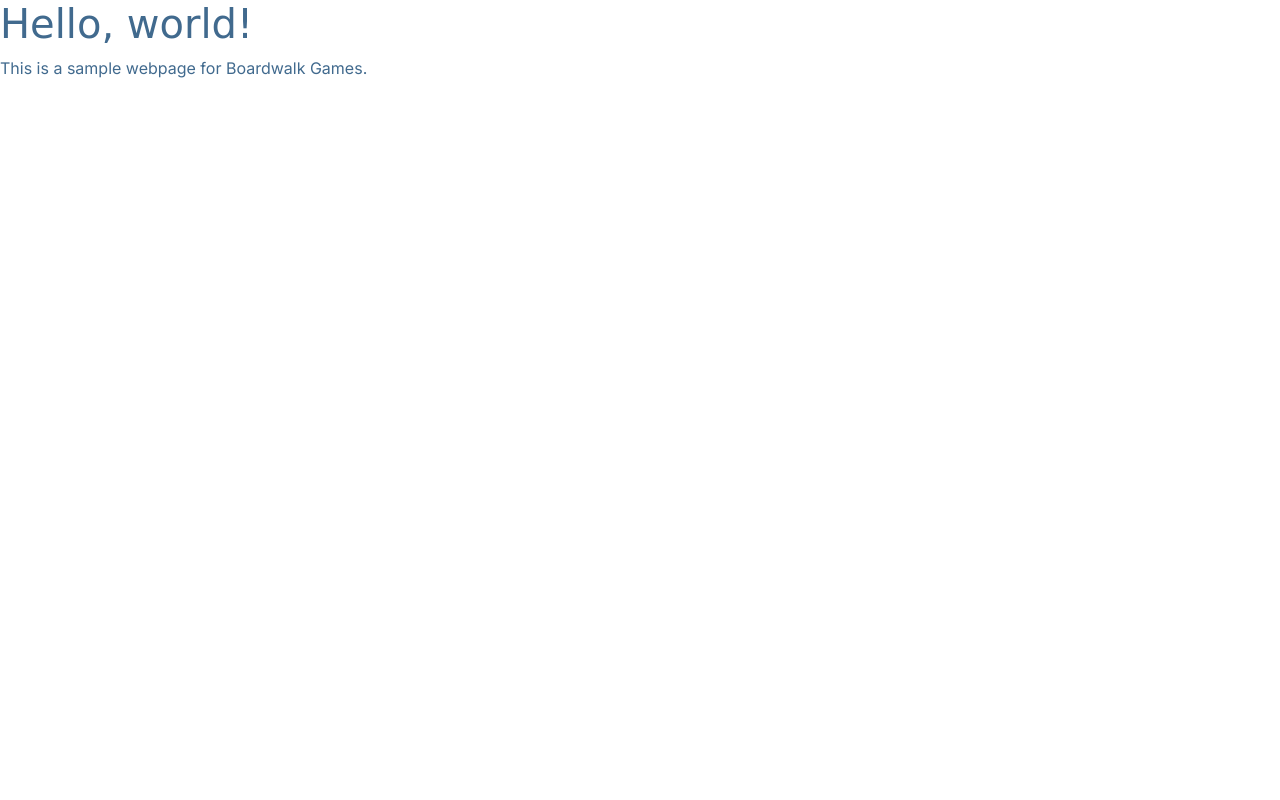
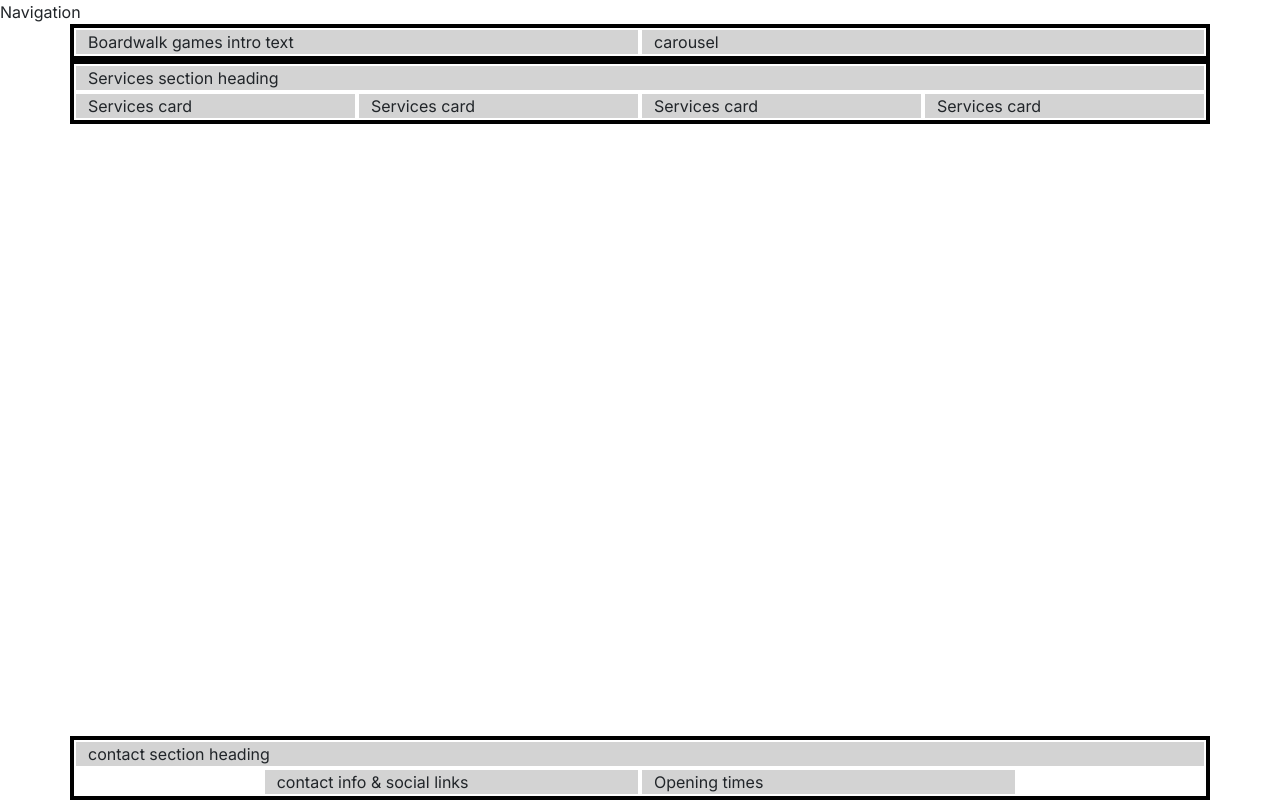
Before and after one commit to Djzngo/boardwalk-games, a plain HTML site: page index.html in a window 1280 px wide. Drawn offline with nearby package versions, Linux system fonts and the light colour scheme; a web font is replaced by a local one.

Commit message:
Added multiple sections to index.html

```diff
--- a/assets/styles/style.css
+++ b/assets/styles/style.css
@@ -29,3 +29,15 @@
 .sub-heading-color {
     color: var(--highlight-color);
 }
+
+/* CSS testing */
+
+.container,
+.row {
+    border: 2px solid black;
+}
+
+.col-12 {
+    border: 2px solid white;
+    background-color: lightgray;
+}
--- a/index.html
+++ b/index.html
@@ -1,20 +1,68 @@
 <!DOCTYPE html>
 <html lang="en">
+
 <head>
     <meta charset="UTF-8">
     <meta name="viewport" content="width=device-width, initial-scale=1.0">
-    <title>Boardwalk Games</title>
+    <meta name="description" content="boardwalk-games, board games, ultimate retreat">
+
+    <!-- favicons generated by favicon.io -->
+    <link rel="apple-touch-icon" sizes="180x180" href="assets/images/apple-touch-icon.png">
+    <link rel="icon" type="image/png" sizes="32x32" href="assets/images/favicon-32x32.png">
+    <link rel="icon" type="image/png" sizes="16x16" href="assets/images/favicon-16x16.png">
+
+    <title>Boardwalk Games | Home</title>
     <!-- Bootstrap CSS -->
-    <link href="https://cdn.jsdelivr.net/npm/bootstrap@5.3.8/dist/css/bootstrap.min.css" rel="stylesheet" integrity="sha384-sRIl4kxILFvY47J16cr9ZwB07vP4J8+LH7qKQnuqkuIAvNWLzeN8tE5YBujZqJLB" crossorigin="anonymous">
+    <link href="https://cdn.jsdelivr.net/npm/bootstrap@5.3.8/dist/css/bootstrap.min.css" rel="stylesheet"
+        integrity="sha384-sRIl4kxILFvY47J16cr9ZwB07vP4J8+LH7qKQnuqkuIAvNWLzeN8tE5YBujZqJLB" crossorigin="anonymous">
     <!-- Stylesheet -->
     <link rel="stylesheet" href="assets/styles/style.css">
 </head>
-<body>
-    <h1>Hello, world!</h1>
-    <p class="sub-heading-color">This is a sample webpage for Boardwalk Games.</p>
+
+<body class="d-flex flex-column min-vh-100">
+    <!-- Navigation -->
+    <div>Navigation</div>
+    <header class="container">
+        <div class="row">
+            <div class="col-12 col-xl-6">Boardwalk games intro text</div>
+            <div class="col-12 col-xl-6">carousel</div>
+        </div>
+    </header>
+
+    <!-- main element to hold all key sections of the home page. not part of the grid structure -->
+    <main>
+        <!-- Services section -->
+        <section class="container">
+            <div class="row">
+                <div class="col-12">Services section heading</div>
+                <div class="col-12 col-md-6 col-xl-3">Services card</div>
+                <div class="col-12 col-md-6 col-xl-3">Services card</div>
+                <div class="col-12 col-md-6 col-xl-3">Services card</div>
+                <div class="col-12 col-md-6 col-xl-3">Services card</div>
+            </div>
+        </section>
+    </main>
+
+    <!-- Footer / Contact -->
+     <!-- mt-auto added to push footer to the bottom of the page-->
+    <footer class="mt-auto">
+        <div class="container">
+            <div class="row justify-content-center">
+                <div class="col-12">contact section heading</div>
+                <!-- Contact info -->
+                <div class="col-12 col-md-6 col-xl-4">contact info & social links</div>
+                <!-- Opening times -->
+                <div class="col-12 col-md-6 col-xl-4">Opening times</div>
+            </div>
+        </div>
+    </footer>
     <!-- Font Awesome kit -->
     <script src="https://kit.fontawesome.com/68e4433a11.js" crossorigin="anonymous"></script>
+
     <!-- Bootstrap js -->
-    <script src="https://cdn.jsdelivr.net/npm/bootstrap@5.3.8/dist/js/bootstrap.bundle.min.js" integrity="sha384-FKyoEForCGlyvwx9Hj09JcYn3nv7wiPVlz7YYwJrWVcXK/BmnVDxM+D2scQbITxI" crossorigin="anonymous"></script>
+    <script src="https://cdn.jsdelivr.net/npm/bootstrap@5.3.8/dist/js/bootstrap.bundle.min.js"
+        integrity="sha384-FKyoEForCGlyvwx9Hj09JcYn3nv7wiPVlz7YYwJrWVcXK/BmnVDxM+D2scQbITxI"
+        crossorigin="anonymous"></script>
 </body>
+
 </html>
```
